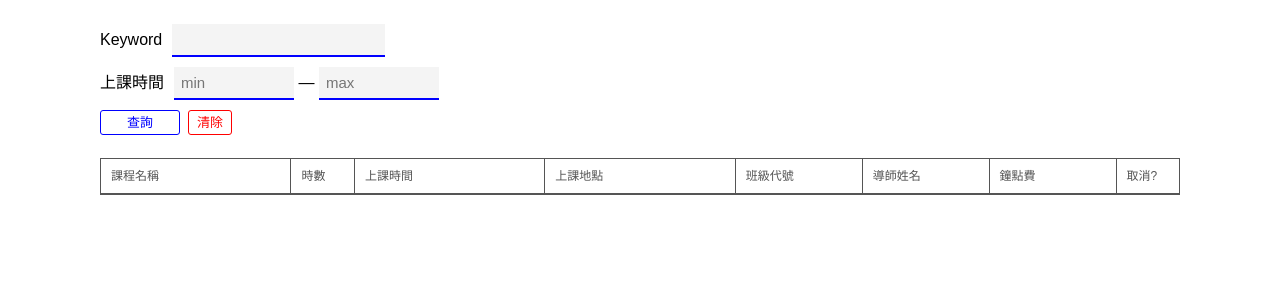
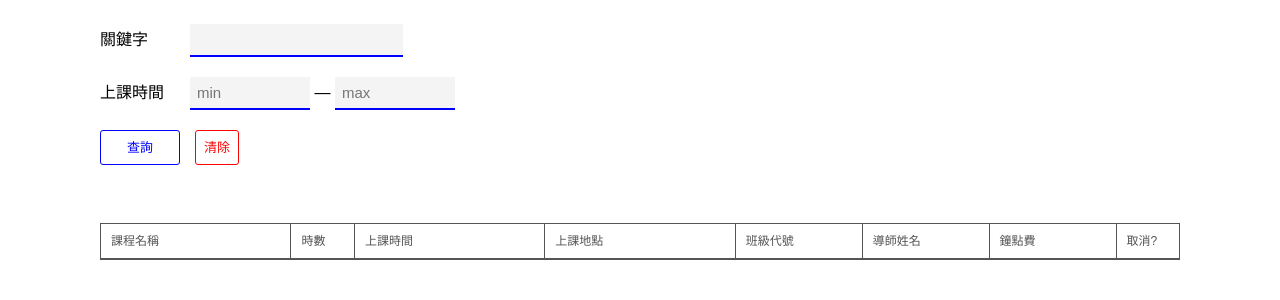
Before and after one commit to weiwanghasbeenused/course-management-system, a PHP site: page / in a window 1280 px wide. Shown: the part 56-356 px from the top of the page. Run offline with PHP 8.4, Linux system fonts and the light colour scheme; data that the repository does not hold is empty.

Commit message:
unify codes

```diff
--- a/static/php/function.php
+++ b/static/php/function.php
@@ -307,7 +307,7 @@ function display_filter($filter_arr, $get_arr){
 					else
 						$this_value = '';
 
-					?><select class="list-filter-field" name="<?= $cname; ?>"><option>不限</option><?
+					?><label><?= $column['display_name']; ?></label><select class="list-filter-field" name="<?= $cname; ?>"><option>不限</option><?
 					if( substr($cname, 0, 3) == 'fk_')
 					{
 						foreach($options as $option)
--- a/static/style/main.css
+++ b/static/style/main.css
@@ -39,15 +39,22 @@ header
 	padding: 10px 100px;
 	z-index: 1001;
 }
-input[type="text"]
-{
-	padding: 7px;
-	font-size: 15px;
-}
+input[type="text"],
 textarea
 {
 	padding: 7px;
 	font-size: 15px;
+	border: none;
+	border-bottom: 2px solid #00f;
+	background-color: #f4f4f4;
+	color: #00f;
+}
+input[type="text"]:focus,
+textarea:focus
+{
+	color: #000;
+	outline: none;
+	background-color: #fff;
 }
 select
 {
@@ -61,25 +68,34 @@ label + input[type="radio"]
 	display: inline-block;
 	padding-left: 5px;
 }
-.backendform input[type="text"]
+.backend-form input[type="text"]
 {
 	/*width: 300px;*/
 	width: 50%;
 
 }
-.backendform textarea
+.backend-form textarea
 {
-	width: 100%;
+	width: 50%;
 	height: 100px;
+	display: inline-block;
+	font-family: sans-serif;
+	vertical-align: top;
+}
+.backend-form label
+{
+	vertical-align: top;
+	width: 120px;
+	display: inline-block;
+	margin-right: 10px;
+}
+.backend-form label + input[type="text"],
+.backend-form label + textarea,
+.backend-form label + select
+{
+	display: inline-block;
+	/*margin-top: 5px;*/
 
-	font-family: sans-serif;
-}
-.backendform label + input[type="text"],
-.backendform label + textarea,
-.backendform label + select
-{
-	display: block;
-	margin-top: 5px;
 }
 nav
 {
@@ -138,6 +154,8 @@ button:focus
 {
 	margin-right: 8px;
 	margin-bottom: 8px;
+	padding-top: 10px;
+	padding-bottom: 10px;
 }
 .btn-container > .btn:last-child
 {
@@ -190,6 +208,27 @@ button:focus
 	height: 31px;
 	padding: 5px;
 	cursor: pointer;
+	position: relative;
+}
+.viewing-menu #menu_toggle .menu-bar:first-child
+{
+	/*position: absolute;*/
+	/*top: 14px;*/
+	/*width: 100%;*/
+	transform: translate(0, 9.5px) rotate(-45deg);
+	margin: 0;
+}
+.viewing-menu #menu_toggle .menu-bar:nth-child(2)
+{
+	display: none;
+}
+.viewing-menu #menu_toggle .menu-bar:last-child
+{
+	/*position: absolute;*/
+	/*top: 14px;*/
+	/*width: 100%;*/
+	transform: translate(0, 6.5px) rotate(45deg);
+	margin: 0;
 }
 .menu-bar
 {
@@ -234,19 +273,14 @@ button:focus
 	font-size: 18px;
 	width: 200px;
 }
-#search-btn
+#search-btn,
+#submit-btn
 {
 	display: inline-block;
 	width: 80px;
-	/*height: 31px;*/
-	padding: 5px;
 	cursor: pointer;
 }
-#reset-btn
-{
-	padding-top: 5px;
-	padding-bottom: 5px;
-}
+
 .form-section
 {
 	margin-bottom: 30px;
@@ -275,7 +309,7 @@ button:focus
 	line-height: 14px;
 	position: -webkit-sticky;
 	position: sticky;
-	top: 51px;
+	top: 56px;
 	border-bottom: 2px solid var(--border-color);
 	background-color: #fff;
 	color: var(--border-color);
@@ -321,7 +355,7 @@ button:focus
 {
 	display: inline-block;
 	vertical-align: top;
-	padding: 5px 8px;
+	padding: 8px;
 	border-radius: 3px;
 	border: 1px solid #00f;
 	color: #00f;
@@ -410,15 +444,15 @@ button:focus
 }
 #search-form
 {
-	margin-bottom: 10px;
+	margin-bottom: 20px;
 }
 #search-form + .btn-container
 {
-	margin-bottom: 15px;
+	margin-bottom: 50px;
 }
 .search-form-section
 {
-	margin-bottom: 10px;
+	margin-bottom: 20px;
 }
 .search-form-section:last-child
 {
@@ -431,6 +465,8 @@ button:focus
 .search-form-section label
 {
 	margin-right: 10px;
+	width: 80px;
+	display: inline-block;
 }
 .search-form-section input
 {
@@ -441,8 +477,20 @@ button:focus
 }
 .search-form-section input:focus
 {
-	outline: none;
-	background-color: #fff;
+
+}
+.search-form-section select
+{
+	display: inline-block;
+
+	background-color: #f4f4f4;
+	border: none;
+	border-bottom: 2px solid #00f;
+}
+#submit-btn,
+#search-btn
+{
+	margin-right: 15px;
 }
 @media screen and (min-width: 830px){
 	header
@@ -456,10 +504,6 @@ button:focus
 		padding-left: 100px;
 		padding-right: 100px;
 	}
-	#menu_toggle
-	{
-		/*display: none;*/
-	}
 }
 
 @media screen and (min-width: 1500px){
--- a/views/add.php
+++ b/views/add.php
@@ -72,7 +72,9 @@ if( !isset($this_action) ){
 	?>
 	<input type="hidden" name="action" value="add">
 	</form>
-	<button id='submit-btn' class="btn" form="add-form">Add</button>
+	<div class="btn-container">
+		<button id='submit-btn' class="btn" form="add-form">Add</button><button id='cancel-btn' class="btn alert-btn" >Cancel</button>
+	</div>
 	<script type='text/javascript' src = "/static/js/_form.js"></script>
 	<script>
 		var sForm = document.getElementById('add-form');
--- a/views/edit.php
+++ b/views/edit.php
@@ -75,10 +75,12 @@ if( !isset($this_action) ){
 	?>
 	<input type="hidden" name="action" value="update">
 	</form>
-	<button id='submit-btn' class="btn" form="edit-form">Update</button>
+	<div class="btn-container">
+		<button id='submit-btn' class="btn" form="edit-form">Update</button><button id='cancel-btn' class="btn alert-btn" >Cancel</button>
+	</div>
 	<script type='text/javascript' src = "/static/js/_form.js"></script>
 	<script>
-		var sForm = document.getElementById('add-form');
+		var sForm = document.getElementById('edit-form');
 		var sRequired = document.querySelectorAll('.required');
 		submit_check(sForm, sRequired, 'edit');
 	</script>
--- a/views/home.php
+++ b/views/home.php
@@ -40,7 +40,7 @@ $cells_display_name = array(
 
 $filter_arr = array();
 $filter_arr['keyword']['filter-type'] = 'input';
-$filter_arr['keyword']['display_name'] = 'Keyword';
+$filter_arr['keyword']['display_name'] = '關鍵字';
 $filter_arr['start_date'] = $tables['teaching']['start_date'];
 $filter_arr['start_date']['display_name'] = $cells_display_name['start_date']['name'];
 $filter_arr['start_date']['filter-type'] = 'range';
@@ -49,7 +49,6 @@ $filter_arr['is_valid'] = $tables['course']['is_valid'];
 $filter_arr['is_valid']['display_name'] = $cells_display_name['course_is_valid']['name'];
 $filter_arr['is_valid']['filter-type'] = 'select';
 $filter_arr['is_valid']['tablename'] = 'course';
-
 ?>
 
 <section id="home-container" class="container">
@@ -85,4 +84,4 @@ $filter_arr['is_valid']['tablename'] = 'course';
 	?>
 	</ul>
 </section>
-<script src = '/static/js/after_list.js'></script>
+<script type='text/javascript' src = '/static/js/after_list.js'></script>
--- a/views/list.php
+++ b/views/list.php
@@ -8,7 +8,7 @@ foreach($tables as $key => $table)
 $this_columns = $tables[$table_name]['columns'];
 $filter_arr = array();
 $filter_arr['keyword']['filter-type'] = 'input';
-$filter_arr['keyword']['display_name'] = 'Keyword';
+$filter_arr['keyword']['display_name'] = '關鍵字';
 $filter_arr['keyword']['tablename'] = $table_name;
 foreach($this_columns as $cname => $column)
 {
@@ -185,4 +185,4 @@ else
 }
 ?>
 </section>
-<script src = '/static/js/after_list.js'></script>
+<script type='text/javascript' src = '/static/js/after_list.js'></script>
```
Also changed, not shown: static/js/_form.js (+62 -0 lines), static/js/after_list.js (+0 -48 lines).
